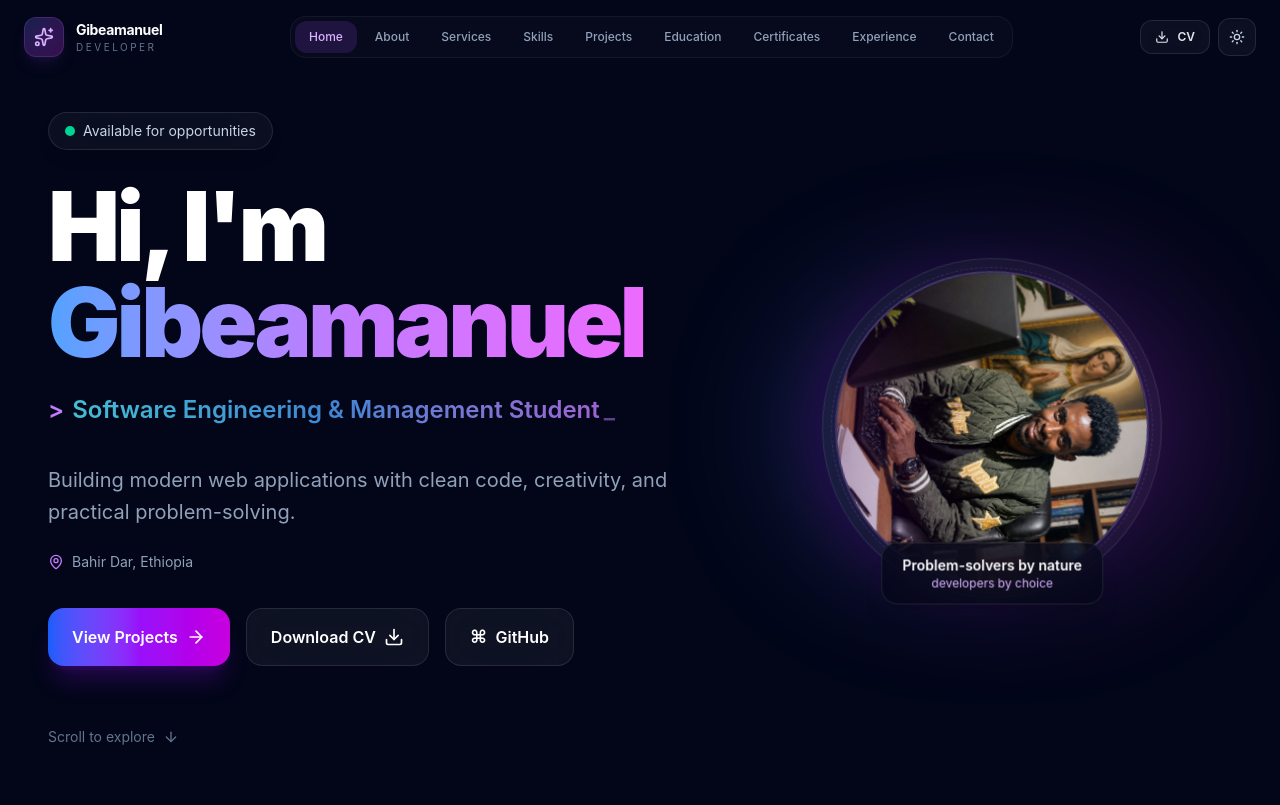
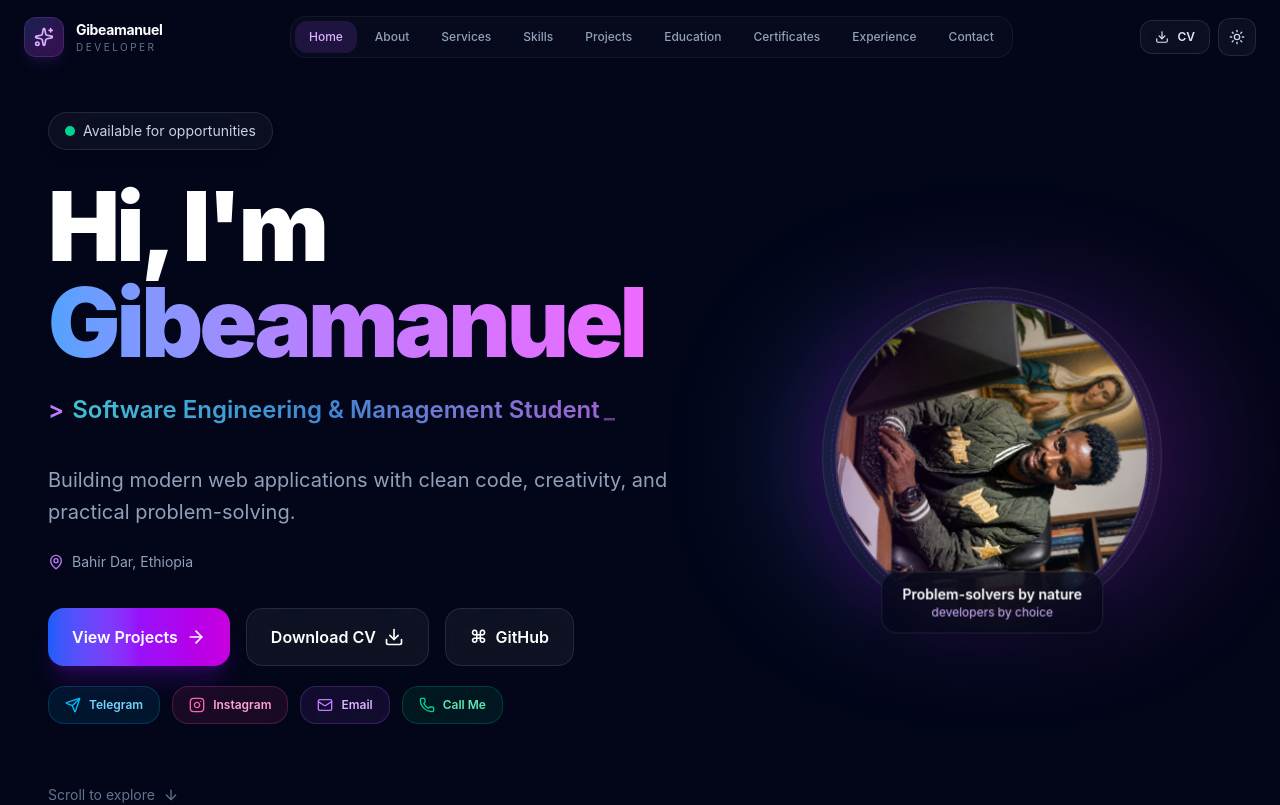
Before and after one commit to amanuel212121/my-portfolio, a Next.js app: page /my-portfolio/ in a window 1280 px wide. Shown: the top 805 px of the page. Built offline with nearby package versions, Linux system fonts and the light colour scheme.

Commit message:
Add Telegram, Instagram, Email, and Call buttons to Hero section

```diff
--- a/src/components/Hero.tsx
+++ b/src/components/Hero.tsx
@@ -7,7 +7,20 @@ import {
   ArrowRight,
   Download,
   MapPin,
+  Mail,
+  Phone,
+  Send,
 } from "lucide-react";
+
+function InstagramIcon({ className = "h-4 w-4" }: { className?: string }) {
+  return (
+    <svg className={className} viewBox="0 0 24 24" fill="none" stroke="currentColor" strokeWidth="2" strokeLinecap="round" strokeLinejoin="round">
+      <rect width="20" height="20" x="2" y="2" rx="5" ry="5" />
+      <path d="M16 11.37A4 4 0 1 1 12.63 8 4 4 0 0 1 16 11.37z" />
+      <line x1="17.5" x2="17.51" y1="6.5" y2="6.5" />
+    </svg>
+  );
+}
 import Link from "next/link";
 import { profile } from "@/data/profile";
 
@@ -206,6 +219,54 @@ export default function Hero() {
             </a>
           </motion.div>
 
+          {/* Direct Contact & Social Buttons (Telegram, Instagram, Email, Call) */}
+          <motion.div
+            initial={{ opacity: 0, y: 20 }}
+            animate={{ opacity: 1, y: 0 }}
+            transition={{ duration: 0.8, delay: 0.6 }}
+            className="mt-5 flex flex-wrap items-center gap-3"
+          >
+            {/* Telegram */}
+            <a
+              href={profile.telegram}
+              target="_blank"
+              rel="noopener noreferrer"
+              className="inline-flex items-center gap-2 rounded-2xl border border-sky-400/20 bg-sky-500/10 px-4 py-2.5 text-xs font-semibold text-sky-300 backdrop-blur-xl transition duration-300 hover:-translate-y-0.5 hover:border-sky-400/40 hover:bg-sky-500/20 hover:text-white"
+            >
+              <Send className="h-4 w-4 text-sky-400" />
+              Telegram
+            </a>
+
+            {/* Instagram */}
+            <a
+              href={profile.instagram}
+              target="_blank"
+              rel="noopener noreferrer"
+              className="inline-flex items-center gap-2 rounded-2xl border border-pink-400/20 bg-pink-500/10 px-4 py-2.5 text-xs font-semibold text-pink-300 backdrop-blur-xl transition duration-300 hover:-translate-y-0.5 hover:border-pink-400/40 hover:bg-pink-500/20 hover:text-white"
+            >
+              <InstagramIcon className="h-4 w-4 text-pink-400" />
+              Instagram
+            </a>
+
+            {/* Email */}
+            <a
+              href={`mailto:${profile.email}`}
+              className="inline-flex items-center gap-2 rounded-2xl border border-purple-400/20 bg-purple-500/10 px-4 py-2.5 text-xs font-semibold text-purple-300 backdrop-blur-xl transition duration-300 hover:-translate-y-0.5 hover:border-purple-400/40 hover:bg-purple-500/20 hover:text-white"
+            >
+              <Mail className="h-4 w-4 text-purple-400" />
+              Email
+            </a>
+
+            {/* Call */}
+            <a
+              href={`tel:${profile.phone}`}
+              className="inline-flex items-center gap-2 rounded-2xl border border-emerald-400/20 bg-emerald-500/10 px-4 py-2.5 text-xs font-semibold text-emerald-300 backdrop-blur-xl transition duration-300 hover:-translate-y-0.5 hover:border-emerald-400/40 hover:bg-emerald-500/20 hover:text-white"
+            >
+              <Phone className="h-4 w-4 text-emerald-400" />
+              Call Me
+            </a>
+          </motion.div>
+
           {/* Scroll */}
           <motion.a
             href="#about"
--- a/src/data/profile.ts
+++ b/src/data/profile.ts
@@ -24,6 +24,7 @@ export const profile = {
   email: "amanuelhibstu@gmail.com",
   phone: "+251918610363",
   telegram: "https://t.me/Amanuel_Software",
+  instagram: "https://instagram.com/amanuel_hibstu",
 
   quote: "Code with purpose. Build with passion.",
 };
```
